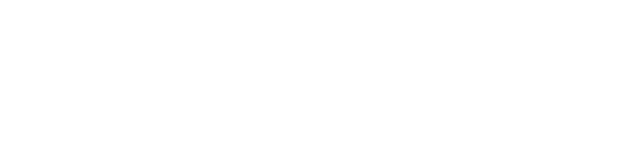
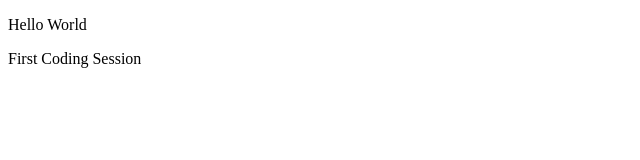
Before and after one commit to shakeelsdev/first-repo, a plain HTML site: page index.html in a window 1280 px wide. Shown: the whole page, without its empty margins (0-640 px from the left). Drawn offline with Linux system fonts and the light colour scheme.

Commit message:
Added New Paragraphs

```diff
--- a/index.html
+++ b/index.html
@@ -18,7 +18,8 @@
   <!--[if lt IE 7]>
       <p class="browsehappy">You are using an <strong>outdated</strong> browser. Please <a href="#">upgrade your browser</a> to improve your experience.</p>
     <![endif]-->
-
+  <p>Hello World</p>
+  <p>First Coding Session</p>
   <script src="" async defer></script>
 </body>
 
```
